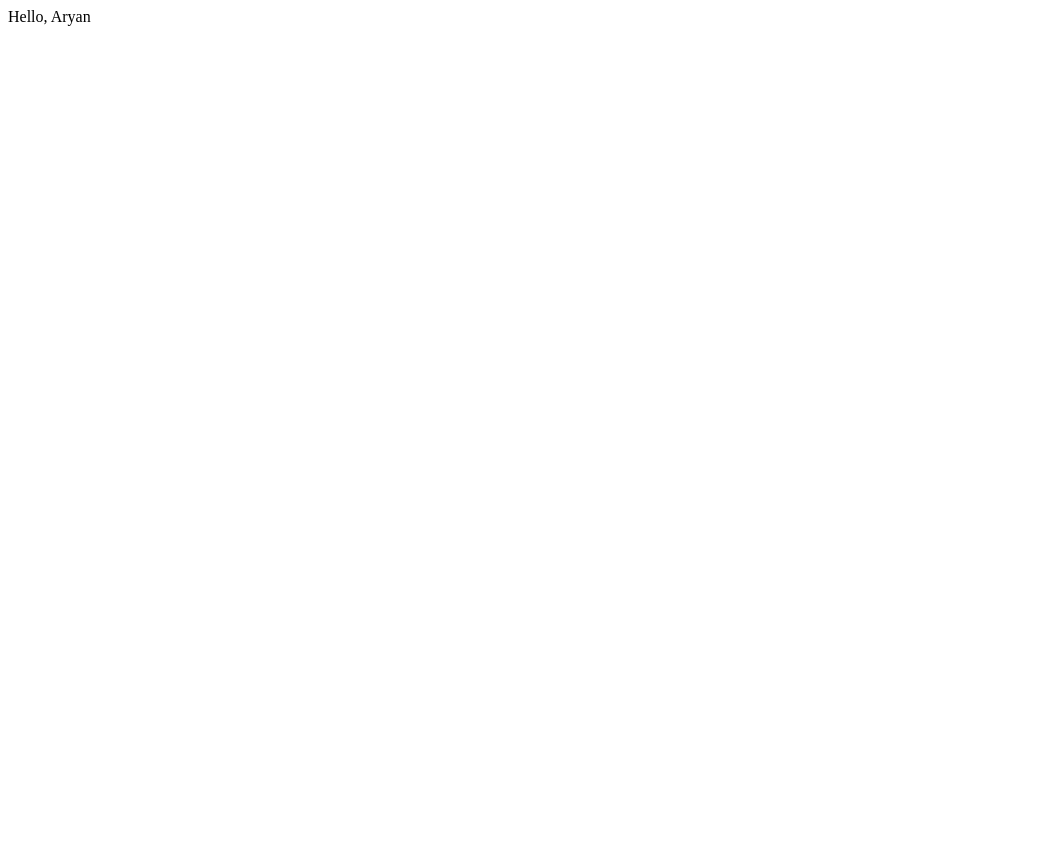
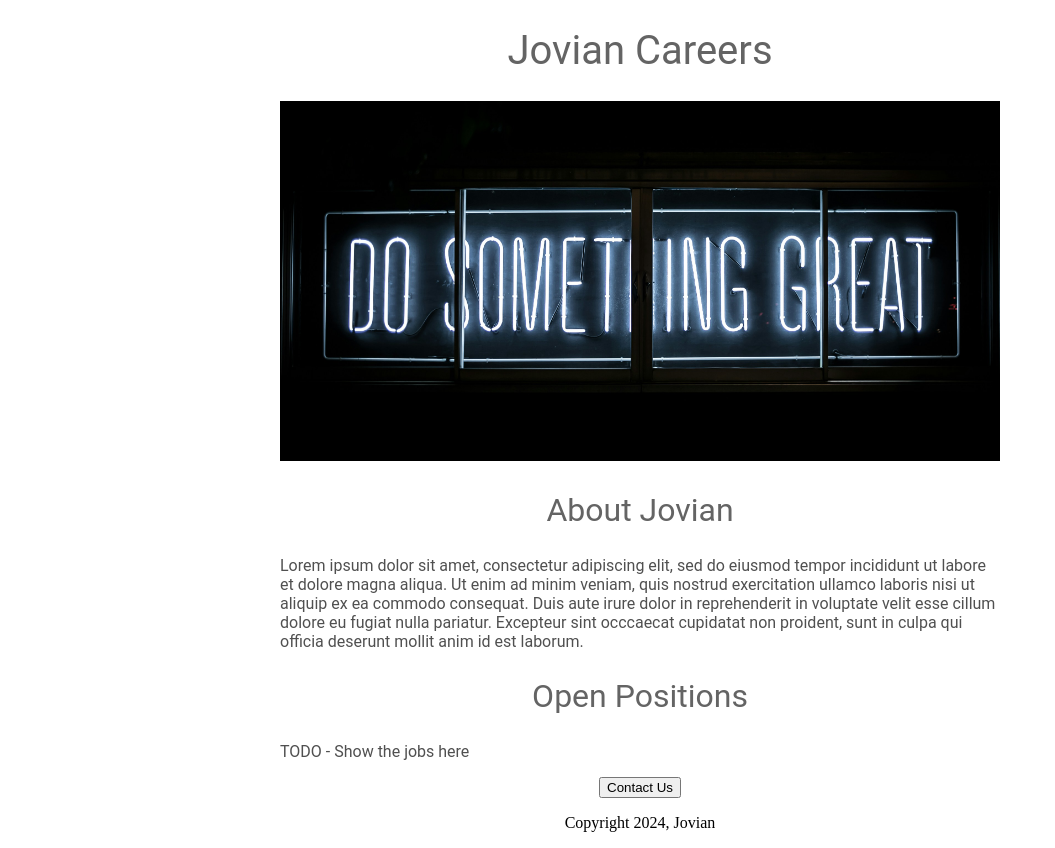
Before and after one commit to aryandas7/Mera-website, a Flask app: page / in a window 1280 px wide. Before the commit the part shown is almost empty. Shown: the whole page, without its empty margins (0-1055 px from the left). Before the commit the page ends 26 px from the top, so only its background shows below. Run offline with Flask 3, Linux system fonts and the light colour scheme.

Commit message:
added HTML and css

```diff
--- a/app.py
+++ b/app.py
@@ -1,10 +1,10 @@
-from flask import Flask
+from flask import Flask, render_template
 
 app=Flask(__name__)
 
 @app.route("/")
 def hello_world():
-    return "Hello, Aryan"
+    return render_template('home.html')
 
 if __name__=="__main__":
   app.run(host="0.0.0.0",debug=True)
--- a/templates/home.html
+++ b/templates/home.html
@@ -7,7 +7,7 @@
         font-size: 40px;
         font-family: Roboto;
         font-weight: normal;
-        color: rgb(50, 50, 50);
+        color: rgb(100, 100, 100);
         text-align: center;
       }
 
@@ -39,10 +39,11 @@
   <body>
     <div id="container">
     <h1>Jovian Careers</h1>
-    <img id="banner" src="https://fa89cfa9-b9c3-41f3-883e-17082c7ad5d8-00-150yg0d47lbo5.pike.replit.dev/static/banner.jpg"height="320">
+    <img id="banner" src="https://fa89cfa9-b9c3-41f3-883e-17082c7ad5d8-00-150yg0d47lbo5.pike.replit.dev/static/banner.jpg"
+      height="320">
     <h2>About Jovian</h2>
     <p class="bodytext">
-    <p>Lorem ipsum dolor sit amet, consectetur adipiscing elit, sed do eiusmod tempor incididunt ut labore et dolore magna aliqua. Ut enim ad minim veniam, quis nostrud exercitation ullamco laboris nisi ut aliquip ex ea commodo consequat. Duis aute irure dolor in reprehenderit in voluptate velit esse cillum dolore eu fugiat nulla pariatur. Excepteur sint occaecat cupidatat non proident, sunt in culpa qui officia deserunt mollit anim id est laborum.
+      Lorem ipsum dolor sit amet, consectetur adipiscing elit, sed do eiusmod tempor incididunt ut labore et dolore magna aliqua. Ut enim ad minim veniam, quis nostrud exercitation ullamco laboris nisi ut aliquip ex ea commodo consequat. Duis aute irure dolor in reprehenderit in voluptate velit esse cillum dolore eu fugiat nulla pariatur. Excepteur sint occcaecat cupidatat non proident, sunt in culpa qui officia deserunt mollit anim id est laborum.
     </p>
     <h2>Open Positions</h2>
     <p class="bodytext">TODO - Show the jobs here</p>
```
